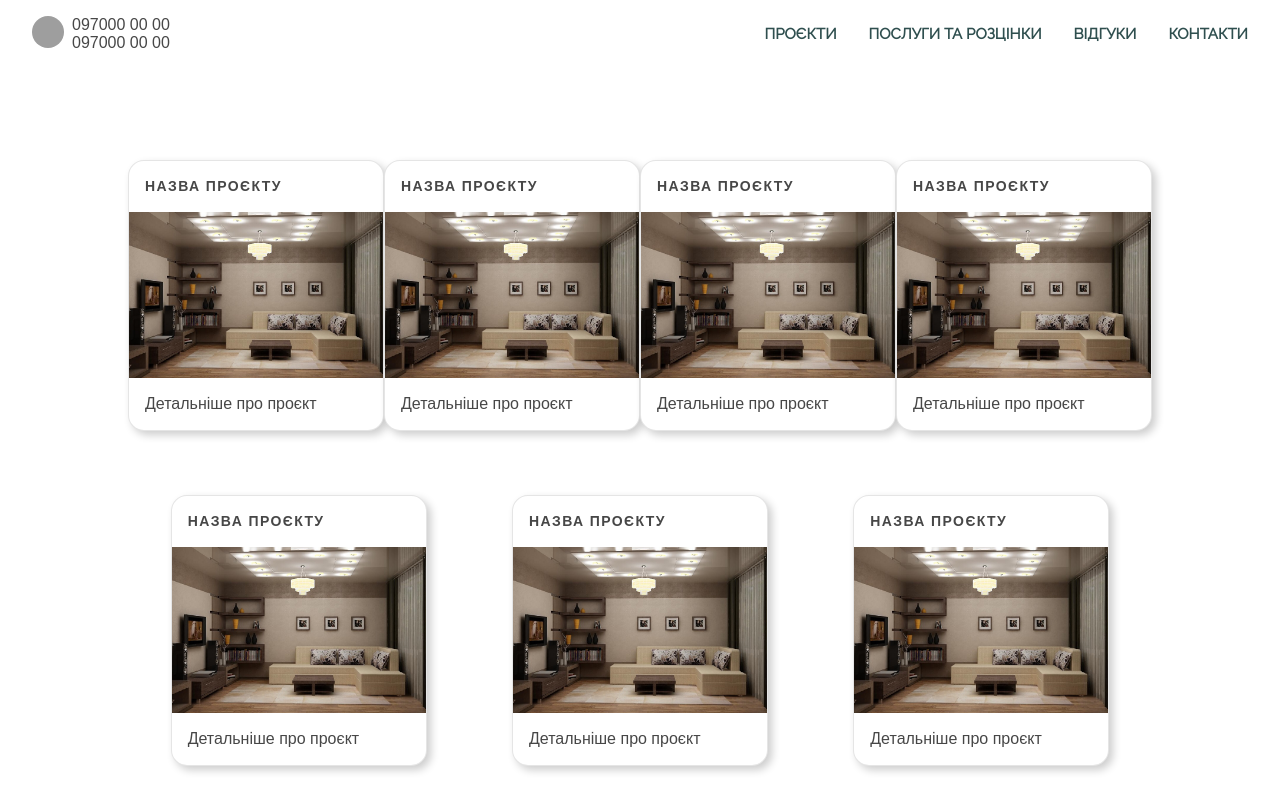
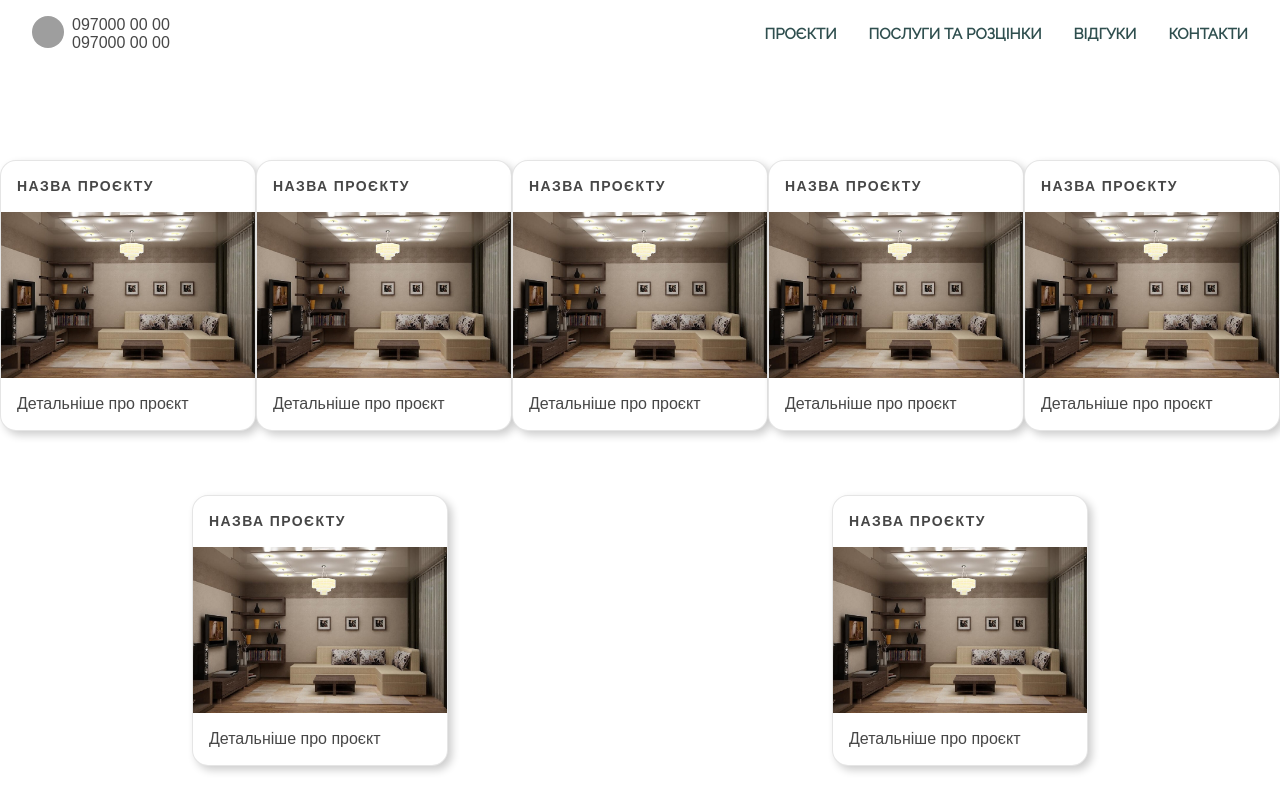
Before and after one commit to lana193/lizena, a React (Create React App) app: page /projects in a window 1280 px wide. Shown: the top 812 px of the page. Built offline with nearby package versions, Linux system fonts and the light colour scheme; grey boxes are pictures that could not be loaded; a web font is replaced by a local one.

Commit message:
Fix navbar position

```diff
--- a/src/containers/projects/Project.js
+++ b/src/containers/projects/Project.js
@@ -6,7 +6,7 @@ import './projects.css';
 
 const Project = () => {
     return(
-        <div className='mt5 mb3'>
+        <div className='mb3 pt6'>
             <a className='background f6 link dim ba ph3 pv2 mb2 dib dark-green bg-white' href="#0"> Тут буде назва проєкту</a>
             <p>Опис проєкту...</p>
             <h3>Галерея </h3>
--- a/src/containers/projects/Projects.js
+++ b/src/containers/projects/Projects.js
@@ -4,7 +4,7 @@ import './projects.css';
 
 const Projects = () => {
     return(
-        <div className='projects'>
+        <div className='projects pt6'>
             <ProjectCard />
             <ProjectCard />
             <ProjectCard />
--- a/src/containers/projects/projects.css
+++ b/src/containers/projects/projects.css
@@ -1,7 +1,6 @@
 .projects {
     display: flex;
     flex-wrap: wrap;
-    padding: 10%;
 }
 
 .photo {
--- a/src/containers/services/Services.js
+++ b/src/containers/services/Services.js
@@ -3,7 +3,7 @@ import ServicesTable from './ServicesTable';
 
 const Services = () => {
     return (
-        <div className='tc mt5'>
+        <div className='tc pt6'>
                     <div>
             Ми надаємо широкий спектр будівельних послуг...
         </div>
```
Also changed, not shown: src/containers/projects/ProjectGallery.js (+0 -16 lines).
